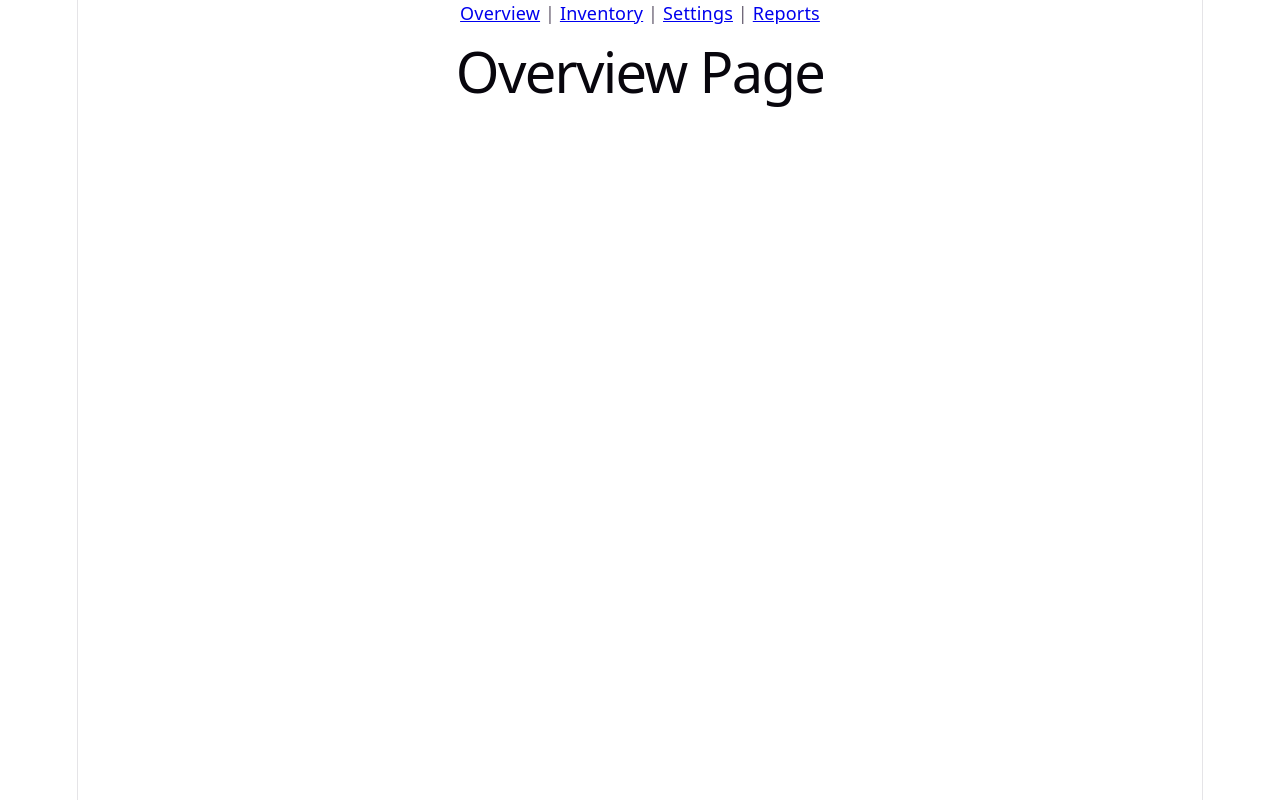
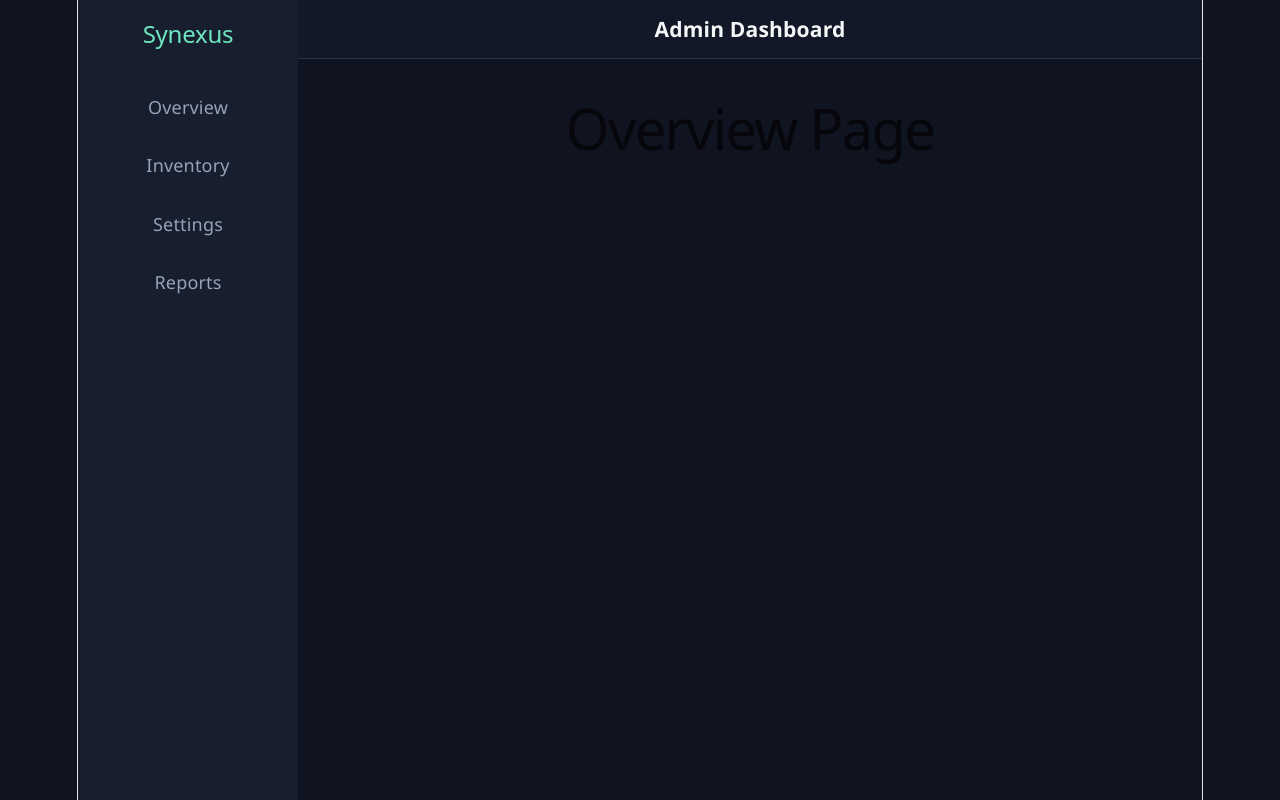
Before and after one commit to UroojSheikh/synexus-admin-dashboard, a React (Vite) app: page / in a window 1280 px wide. Built offline with nearby package versions, Linux system fonts and the light colour scheme.

Commit message:
Day 4: dashboard layout with sidebar, header, and content area

```diff
--- a/src/App.css
+++ b/src/App.css
@@ -1,184 +1,65 @@
-.counter {
-  font-size: 16px;
-  padding: 5px 10px;
-  border-radius: 5px;
-  color: var(--accent);
-  background: var(--accent-bg);
-  border: 2px solid transparent;
-  transition: border-color 0.3s;
-  margin-bottom: 24px;
-
-  &:hover {
-    border-color: var(--accent-border);
-  }
-  &:focus-visible {
-    outline: 2px solid var(--accent);
-    outline-offset: 2px;
-  }
+* {
+  margin: 0;
+  padding: 0;
+  box-sizing: border-box;
 }
 
-.hero {
-  position: relative;
-
-  .base,
-  .framework,
-  .vite {
-    inset-inline: 0;
-    margin: 0 auto;
-  }
-
-  .base {
-    width: 170px;
-    position: relative;
-    z-index: 0;
-  }
-
-  .framework,
-  .vite {
-    position: absolute;
-  }
-
-  .framework {
-    z-index: 1;
-    top: 34px;
-    height: 28px;
-    transform: perspective(2000px) rotateZ(300deg) rotateX(44deg) rotateY(39deg)
-      scale(1.4);
-  }
-
-  .vite {
-    z-index: 0;
-    top: 107px;
-    height: 26px;
-    width: auto;
-    transform: perspective(2000px) rotateZ(300deg) rotateX(40deg) rotateY(39deg)
-      scale(0.8);
-  }
+body {
+  font-family: 'Segoe UI', sans-serif;
+  background-color: #0F1420;
+  color: #F4F6F8;
 }
 
-#center {
+.layout {
+  display: flex;
+  min-height: 100vh;
+}
+
+.sidebar {
+  width: 220px;
+  background-color: #171E2E;
+  padding: 20px;
   display: flex;
   flex-direction: column;
-  gap: 25px;
-  place-content: center;
-  place-items: center;
-  flex-grow: 1;
-
-  @media (max-width: 1024px) {
-    padding: 32px 20px 24px;
-    gap: 18px;
-  }
+  gap: 16px;
 }
 
-#next-steps {
-  display: flex;
-  border-top: 1px solid var(--border);
-  text-align: left;
-
-  & > div {
-    flex: 1 1 0;
-    padding: 32px;
-    @media (max-width: 1024px) {
-      padding: 24px 20px;
-    }
-  }
-
-  .icon {
-    margin-bottom: 16px;
-    width: 22px;
-    height: 22px;
-  }
-
-  @media (max-width: 1024px) {
-    flex-direction: column;
-    text-align: center;
-  }
+.logo {
+  color: #6EE7C0;
+  margin-bottom: 20px;
 }
 
-#docs {
-  border-right: 1px solid var(--border);
-
-  @media (max-width: 1024px) {
-    border-right: none;
-    border-bottom: 1px solid var(--border);
-  }
+.nav-links {
+  display: flex;
+  flex-direction: column;
+  gap: 12px;
 }
 
-#next-steps ul {
-  list-style: none;
-  padding: 0;
-  display: flex;
-  gap: 8px;
-  margin: 32px 0 0;
-
-  .logo {
-    height: 18px;
-  }
-
-  a {
-    color: var(--text-h);
-    font-size: 16px;
-    border-radius: 6px;
-    background: var(--social-bg);
-    display: flex;
-    padding: 6px 12px;
-    align-items: center;
-    gap: 8px;
-    text-decoration: none;
-    transition: box-shadow 0.3s;
-
-    &:hover {
-      box-shadow: var(--shadow);
-    }
-    .button-icon {
-      height: 18px;
-      width: 18px;
-    }
-  }
-
-  @media (max-width: 1024px) {
-    margin-top: 20px;
-    flex-wrap: wrap;
-    justify-content: center;
-
-    li {
-      flex: 1 1 calc(50% - 8px);
-    }
-
-    a {
-      width: 100%;
-      justify-content: center;
-      box-sizing: border-box;
-    }
-  }
+.nav-links a {
+  color: #97A3B8;
+  text-decoration: none;
+  padding: 10px 12px;
+  border-radius: 6px;
+  transition: background 0.2s;
 }
 
-#spacer {
-  height: 88px;
-  border-top: 1px solid var(--border);
-  @media (max-width: 1024px) {
-    height: 48px;
-  }
+.nav-links a:hover {
+  background-color: #232C42;
+  color: #F4F6F8;
 }
 
-.ticks {
-  position: relative;
-  width: 100%;
+.main {
+  flex: 1;
+  display: flex;
+  flex-direction: column;
+}
 
-  &::before,
-  &::after {
-    content: '';
-    position: absolute;
-    top: -4.5px;
-    border: 5px solid transparent;
-  }
+.topbar {
+  background-color: #121828;
+  padding: 16px 24px;
+  border-bottom: 1px solid #2A3346;
+}
 
-  &::before {
-    left: 0;
-    border-left-color: var(--border);
-  }
-  &::after {
-    right: 0;
-    border-right-color: var(--border);
-  }
+.content {
+  padding: 24px;
 }
--- a/src/App.jsx
+++ b/src/App.jsx
@@ -3,20 +3,37 @@ import Overview from './pages/Overview';
 import Inventory from './pages/Inventory';
 import Settings from './pages/Settings';
 import Reports from './pages/Reports';
+import './App.css';
 
 function App() {
   return (
     <BrowserRouter>
-      <nav>
-        <Link to="/">Overview</Link> | <Link to="/inventory">Inventory</Link> | <Link to="/settings">Settings</Link> | <Link to="/reports">Reports</Link>
+      <div className="layout">
+        <aside className="sidebar">
+          <h2 className="logo">Synexus</h2>
+          <nav className="nav-links">
+            <Link to="/">Overview</Link>
+            <Link to="/inventory">Inventory</Link>
+            <Link to="/settings">Settings</Link>
+            <Link to="/reports">Reports</Link>
           </nav>
+        </aside>
 
+        <div className="main">
+          <header className="topbar">
+            <h3>Admin Dashboard</h3>
+          </header>
+
+          <main className="content">
             <Routes>
               <Route path="/" element={<Overview />} />
               <Route path="/inventory" element={<Inventory />} />
               <Route path="/settings" element={<Settings />} />
               <Route path="/reports" element={<Reports />} />
             </Routes>
+          </main>
+        </div>
+      </div>
     </BrowserRouter>
   );
 }
```
Lines whose indentation alone changed are shown as unchanged.
